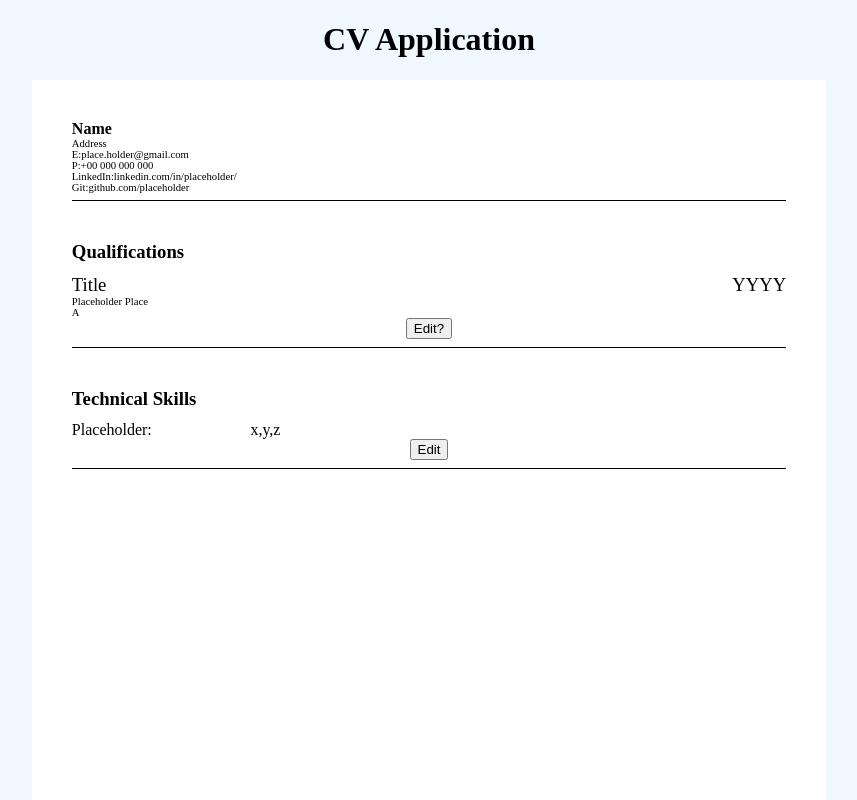
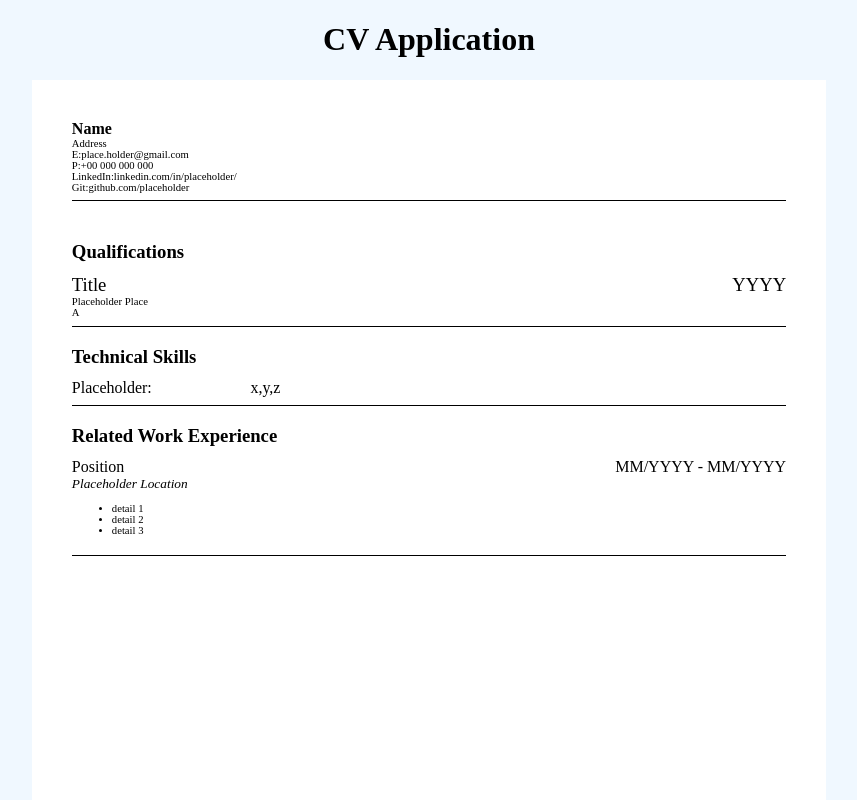
Before and after one commit to Chipset-0/CV_App, a React (Vite) app: page / in a window 1280 px wide. Shown: the top 800 px of the page, without its empty margins (211-1068 px from the left). Built offline with nearby package versions, Linux system fonts and the light colour scheme.

Commit message:
Completed RelatedWorkExperience section.

```diff
--- a/src/App.jsx
+++ b/src/App.jsx
@@ -5,6 +5,7 @@ import General from './Components/General/General'
 import Qualifications from './Components/Qualifications/Qualifications'
 import html2pdf from 'html2pdf.js'
 import TechnicalSkills from './Components/Technical/Technical Skills'
+import RelevantWorkExperience from './Components/RelatedWorkExperience/RelatedWorkExperience'
 
 function App() {
   const [count, setCount] = useState(0)
@@ -23,6 +24,7 @@ function App() {
           <General />
           <Qualifications />
           <TechnicalSkills />
+          <RelevantWorkExperience />
       </div>
       <div id="page-actions">
           <button id="print-cv " className="page-action-button" onClick={printCV}>Print</button>
--- /dev/null
+++ b/src/Components/RelatedWorkExperience/RelatedWorkExperience.css
@@ -0,0 +1,75 @@
+.relwork-options-container
+{
+    width: 90%;
+    border-bottom: 1px solid black;
+}
+
+.relwork-edit-button-container
+{
+    display: grid;
+    justify-content: center;
+}
+
+.relwork-options-container
+{
+    display: grid;
+}
+
+.relwork-container-header
+{
+    display: grid;
+    grid-template-columns: 1fr 1fr;
+    font-size: 12pt;
+}
+
+.relwork-date
+{
+    margin-left: auto;
+    margin-right:0;
+}
+
+.relwork-location
+{
+    font-size: 10pt;
+    font-style: italic;
+}
+
+.relwork-details-container
+{
+    border: 1px solid black;
+    padding:1mm 1cm;
+    display: grid;
+    grid-template-columns: 1fr;
+    gap:1mm;
+}
+
+.relwork-details
+{
+    font-size: 8pt;
+}
+
+.relwork-edit-form
+{
+    display: grid;
+    gap:2mm;
+    padding: 2mm;
+}
+
+.detail-container
+{
+    width: 100%;
+    display: grid;
+    grid-template-columns: 6fr 1fr;
+    gap:1cm;
+}
+
+.relwork-detail-delete-button
+{
+    padding: 2px;
+    border-radius: 2px;
+}
+
+.hide
+{
+    display: none;
+}
--- /dev/null
+++ b/src/Components/RelatedWorkExperience/RelatedWorkExperience.jsx
@@ -0,0 +1,186 @@
+import { useState } from 'react'
+import './RelatedWorkExperience.css'
+import '../UniversalStyling.css'
+
+
+export default function RelevantWorkExperience()
+{
+    //CV Values
+    const [relWorkData, setRelWorkData] = useState([RelWorkObjectFactory()])
+
+    //Editing State Values
+    const [isEditingRelWork, setIsEditingRelWork] = useState(false)
+
+    return (
+        <div>
+            {isEditingRelWork ? (
+                <RelWorkEdit
+                    relWorkData={relWorkData}
+                    setRelWorkData={setRelWorkData}
+                    setIsEditingRelWork={setIsEditingRelWork} />
+            ) : (
+                <RelWorkText
+                    relWorkData={relWorkData}
+                    setIsEditingRelWork={setIsEditingRelWork} />
+            )
+            }
+        </div>
+    )
+}
+
+function RelWorkObjectFactory(title="Position", period="MM/YYYY - MM/YYYY",
+    location="Placeholder Location", details=['detail 1', 'detail 2', 'detail 3'])
+{
+    return {
+        title: title,
+        period: period,
+        location: location,
+        details: details
+    }
+}
+
+function RelWorkContainerEdit({relWorkData, setRelWorkData, index})
+{
+    const work = relWorkData[index];
+
+    const handleChange = (e) => {
+        const type = e.target.type;
+        const name = e.target.name;
+
+        const value = e.target.value;
+
+        const updated = {...work, [name]:value};
+
+        setRelWorkData(relWorkData.map((item, i) => i == index ? updated : item));
+    }
+
+    const handleSubmit = (e) =>
+    {
+        e.preventDefault();
+    }
+    const deleteWork = () =>
+    {
+        setRelWorkData(relWorkData.filter((_, i) => i !== index))
+    }
+
+    const updateDetail = (e) =>
+    {
+        const value = e.target.value;
+        const key = parseInt(e.target.getAttribute("data-index"));
+
+        console.log(value, key, e.target)
+
+        const updated = {...work, details:work.details.map((detail, i) => i == key ? value : detail)}
+
+        setRelWorkData(relWorkData.map((item, i) => i == index ? updated : item));
+    }
+
+    const addDetail = (e) =>
+    {
+        const updated = {...work, details: [...work.details, `detail ${work.details.length+1}`]}
+
+        setRelWorkData(relWorkData.map((item, i) => i == index ? updated : item));
+    }
+
+    const removeDetail = (e) =>
+    {
+        const key = parseInt(e.target.getAttribute("data-index"));
+        const updated = {...work, details: work.details.filter((_, i) => i !== key)}
+        setRelWorkData(relWorkData.map((item, i) => i == index ? updated : item));
+    }
+
+    console.log(work.details)
+
+    return (
+        <div className='relwork-edit-container'>
+            <form className='relwork-edit-form' onSubmit={handleSubmit}>
+                <input className="relwork-title" name="title" placeholder={work.title} onChange={handleChange} />
+                <input className="relwork-period" name="period" placeholder={work.period} onChange={handleChange} />
+                <input className="relwork-location" name="location" placeholder={work.location} onChange={handleChange} />
+                <div className='relwork-details-container'>
+                    {work.details.map((detail, i) => (
+                        <div key={i} class="detail-container">
+                            <input className='relwork-detail' name="detail" data-index={i} placeholder={detail} onChange={updateDetail} />
+                            <button className='relwork-detail-delete-button delete-button' data-index={i} onClick={removeDetail}>Delete</button>
+                        </div>
+                    ))}
+                    <div>
+                        <button className="add-relwork-button" onClick={addDetail}>Add</button>
+                    </div>
+                </div>
+                <div>
+                    <button type="submit" className='submit-button'>Save</button>
+                    <button type="button" className='delete-button' onClick={deleteWork}>Delete</button>
+                </div>
+            </form>
+        </div>
+    )
+}
+
+function RelWorkEdit({relWorkData, setRelWorkData, setIsEditingRelWork})
+{
+    const handleSubmit = (event) => {
+        event.preventDefault();
+        setIsEditingRelWork(false);
+    }
+
+    const addRelWork = () =>
+    {
+        setRelWorkData(relWorkData => [...relWorkData, RelWorkObjectFactory()])
+    }
+
+    return(
+        <div className='relwork-options-container cv-section-margin'>
+            {relWorkData.map((work, i) => (
+                <RelWorkContainerEdit relWorkData={relWorkData} setRelWorkData={setRelWorkData}
+                setIsEditingRelWork={setIsEditingRelWork} index={i} key={i}/>
+            ))}
+            <div className="relwork-edit-buttons-container">
+                <button id="add-relwork-button" onClick={addRelWork}>Add</button>
+                <button id="finish-edit-relwork-button" onClick={handleSubmit}>Finish</button>
+            </div>
+        </div>
+    )
+}
+
+function DetailContainerText({detail})
+{
+    return (
+        <li>{detail}</li>
+    )
+}
+
+function RelWorkContainerText({work})
+{
+    return (
+        <div className="relwork-container">
+            <div className="relwork-container-header">
+                <div className="relwork-title">{work.title}</div>
+                <div className="relwork-date">{work.period}</div>
+            </div>
+            <div className="relwork-location">{work.location}</div>
+            <ul className="relwork-details">
+                {work.details.map((detail, i) => (
+                    <DetailContainerText detail={detail} key={i}/>
+                ))}
+            </ul>
+        </div>
+    )
+}
+
+function RelWorkText({relWorkData, setIsEditingRelWork})
+{
+    const [relWorkIsHovered, setRelWorkIsHovered] = useState(false);
+
+    return(
+        <div className='relwork-options-container cv-section-margin' onMouseEnter={() =>setRelWorkIsHovered(true)} onMouseLeave={() =>setRelWorkIsHovered(false)}>
+            <h3 className='section-header'>Related Work Experience</h3>
+            {relWorkData.map((work, i) => (
+                <RelWorkContainerText work={work} key={i}/>
+            ))}
+            <div className={`relwork-edit-button-container ${relWorkIsHovered ? "" : "hide"}`}>
+                <button id="relwork-edit-toggle" onClick={() => setIsEditingRelWork(true)}>Edit</button>
+            </div>
+        </div>
+    )
+}
--- a/src/Components/UniversalStyling.css
+++ b/src/Components/UniversalStyling.css
@@ -6,7 +6,9 @@
 .cv-section-margin
 {
     padding-bottom: 1%;
-    margin: 5%
+    margin: 5%;
+    margin-top:0%;
+    margin-bottom: 0%;
 }
 
 .hide{
```
Also changed, not shown: src/Components/WorkExperience/WorkExperience.jsx (deleted, +0 -12 lines), src/Components/WorkExperience/WorkExperience.css (deleted).
